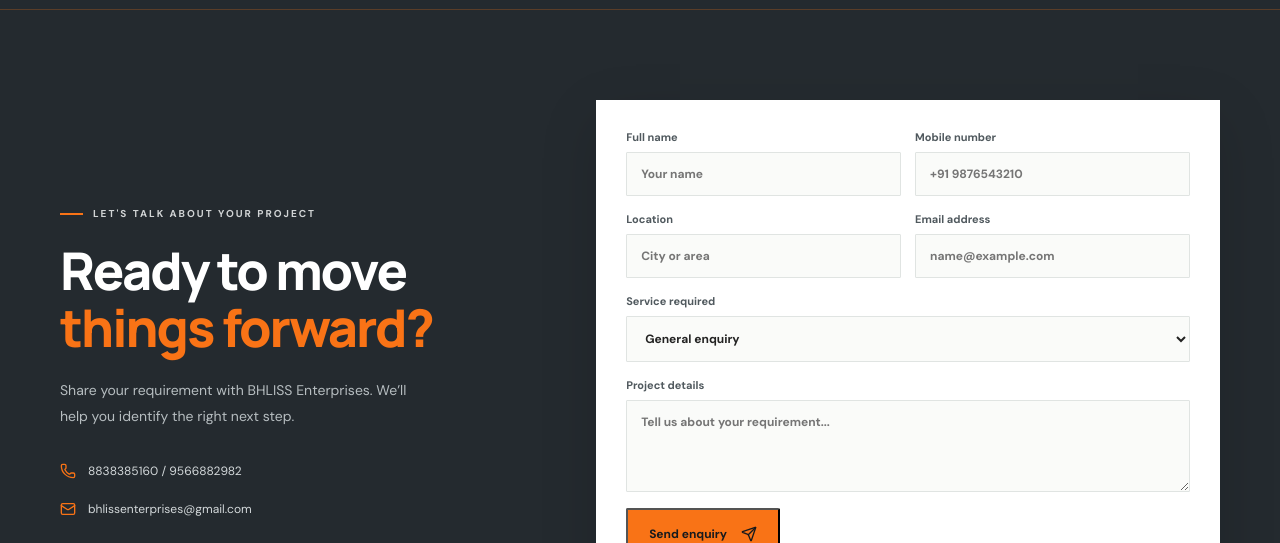
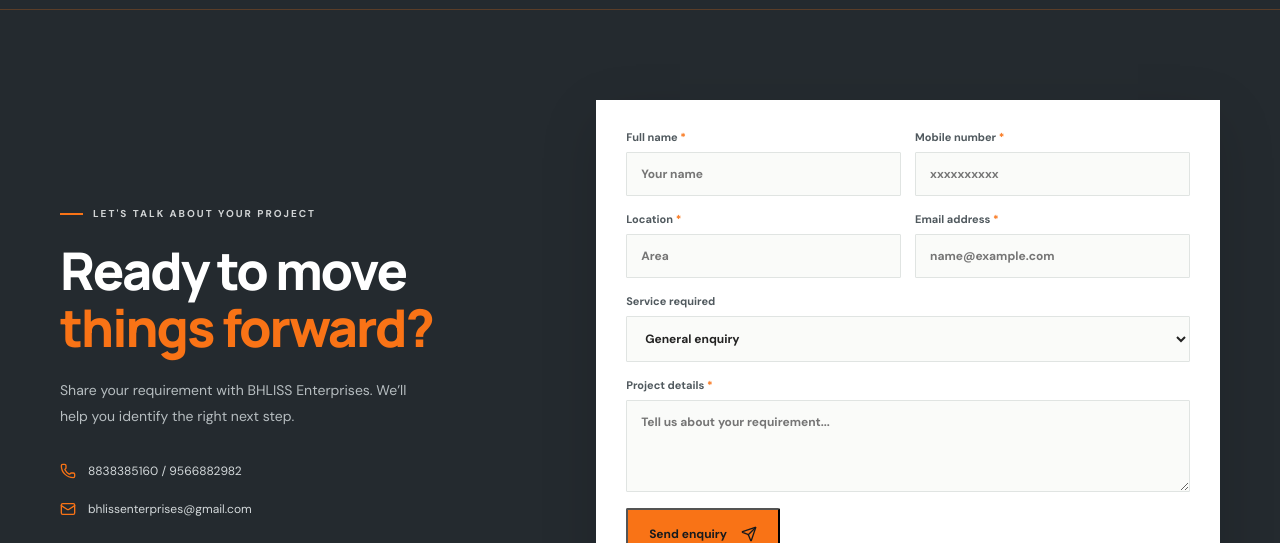
Before and after one commit to zero2prod/bhliss_enterprises, a React (Vite) app: page / in a window 1280 px wide. Shown: the part 3480-4023 px from the top of the page. Built offline with nearby package versions, Linux system fonts and the light colour scheme.

Commit message:
Validate required enquiry form fields

```diff
--- a/src/App.jsx
+++ b/src/App.jsx
@@ -77,9 +77,15 @@ function ServiceCard({item}){let Icon=item.icon;return <Link to={item.path} clas
 function SectorGallery(){return <section className="sector-gallery" aria-label="Lifts, electrical work, and aggregates"><div className="sector-gallery-track" aria-hidden="true">{[0,1].map(copy=><div className="sector-gallery-group" key={copy}>{galleryImages.map(image=><div className="sector-gallery-item" key={image}><img src={image} alt=""/></div>)}</div>)}</div></section>}
 function EnquiryForm({selected='General enquiry'}){
  const [data,setData]=useState({name:'',phone:'',location:'',email:'',sector:selected,message:''});
- const change=e=>setData({...data,[e.target.name]:e.target.value});
+ const [validationError,setValidationError]=useState('');
+ const change=e=>{setData({...data,[e.target.name]:e.target.value});setValidationError('')};
  const submit=e=>{
   e.preventDefault();
+  const requiredFields=[['name','Full name'],['phone','Mobile number'],['location','Location'],['email','Email address'],['message','Project details']];
+  const missingField=requiredFields.find(([field])=>!data[field].trim());
+  if(missingField){setValidationError(`${missingField[1]} is required.`);e.currentTarget.elements.namedItem(missingField[0]).focus();return;}
+  if(!/^(?:\+?91[\s-]?)?[6-9][0-9]{9}$/.test(data.phone.trim())){setValidationError('Enter a valid 10-digit mobile number, optionally with +91.');e.currentTarget.elements.namedItem('phone').focus();return;}
+  if(!/^[^\s@]+@[^\s@]+\.[^\s@]+$/.test(data.email.trim())){setValidationError('Enter a valid email address.');e.currentTarget.elements.namedItem('email').focus();return;}
   const body=[
    'BHLISS ENTERPRISES',
    'Website Enquiry',
@@ -102,11 +108,12 @@ function EnquiryForm({selected='General enquiry'}){
   ].join('\n');
   window.location.href=`mailto:${company.enquiryEmail}?subject=${encodeURIComponent('BHLISS Enterprises website enquiry')}&body=${encodeURIComponent(body)}`;
  };
- return <form className="enquiry-form" onSubmit={submit}>
-  <div className="form-grid"><label>Full name<input name="name" value={data.name} onChange={change} required pattern=".*\S.*" title="Please enter your full name." autoComplete="name" placeholder="Your name"/></label><label>Mobile number<input name="phone" value={data.phone} onChange={change} required type="tel" inputMode="tel" pattern="(?:\+?91[\s-]?)?[6-9][0-9]{9}" title="Enter a valid 10-digit Indian mobile number, optionally with +91." autoComplete="tel" placeholder="+91 9876543210"/></label></div>
-  <div className="form-grid"><label>Location<input name="location" value={data.location} onChange={change} required pattern=".*\S.*" title="Please enter your location." autoComplete="address-level2" placeholder="City or area"/></label><label>Email address<input name="email" value={data.email} onChange={change} required type="email" autoComplete="email" placeholder="name@example.com"/></label></div>
+ return <form className="enquiry-form" onSubmit={submit} noValidate>
+  <div className="form-grid"><label><span>Full name <span className="required-mark" aria-hidden="true">*</span></span><input name="name" value={data.name} onChange={change} required pattern=".*\S.*" title="Please enter your full name." autoComplete="name" placeholder="Your name"/></label><label><span>Mobile number <span className="required-mark" aria-hidden="true">*</span></span><input name="phone" value={data.phone} onChange={change} required type="tel" inputMode="tel" pattern="(?:\+?91[\s-]?)?[6-9][0-9]{9}" title="Enter a valid 10-digit Indian mobile number, optionally with +91." autoComplete="tel" placeholder="xxxxxxxxxx"/></label></div>
+  <div className="form-grid"><label><span>Location <span className="required-mark" aria-hidden="true">*</span></span><input name="location" value={data.location} onChange={change} required pattern=".*\S.*" title="Please enter your location." autoComplete="address-level2" placeholder="Area"/></label><label><span>Email address <span className="required-mark" aria-hidden="true">*</span></span><input name="email" value={data.email} onChange={change} required type="email" autoComplete="email" placeholder="name@example.com"/></label></div>
   <label>Service required<select name="sector" value={data.sector} onChange={change}><option>General enquiry</option><option>Anchor 3G Lifts</option><option>Electrical solutions</option><option>Construction aggregates</option></select></label>
-  <label>Project details<textarea name="message" rows="4" value={data.message} onChange={change} required placeholder="Tell us about your requirement..."/></label>
+  <label><span>Project details <span className="required-mark" aria-hidden="true">*</span></span><textarea name="message" rows="4" value={data.message} onChange={change} required placeholder="Tell us about your requirement..."/></label>
+  {validationError&&<p className="form-error" role="alert">{validationError}</p>}
   <button className="button" type="submit">Send enquiry <Send size={16}/></button><small>Submitting opens your email application with the enquiry details.</small>
  </form>
 }
--- a/src/styles.css
+++ b/src/styles.css
@@ -63,6 +63,8 @@
 .brand{flex:0 0 auto}
 .header-clock{display:block;flex:0 0 auto;margin:0 auto 0 24px;padding-left:16px;border-left:2px solid var(--orange);color:#363d42;font-size:11px;line-height:1.2;font-variant-numeric:tabular-nums;white-space:nowrap}
 .header-clock strong{color:var(--ink);font-size:11px;letter-spacing:.3px}
+.required-mark{color:var(--orange)}
+.form-error{margin:0;padding:10px 12px;border-left:3px solid #b42318;background:#fff1f0;color:#b42318;font-size:12px}
 @media(min-width:701px) and (max-width:1100px){.brand img{width:150px}.header-clock{margin-left:14px;padding-left:10px;font-size:9px}.nav{gap:12px}}
 @media(max-width:700px){.brand img{width:130px}.header-clock{margin-left:10px;padding-left:8px;font-size:9px}.nav-wrap{justify-content:flex-start}.menu-btn{margin-left:auto}}
 @media(max-width:380px){.brand img{width:105px}.header-clock{font-size:8px;margin-left:7px;padding-left:6px}}
```
